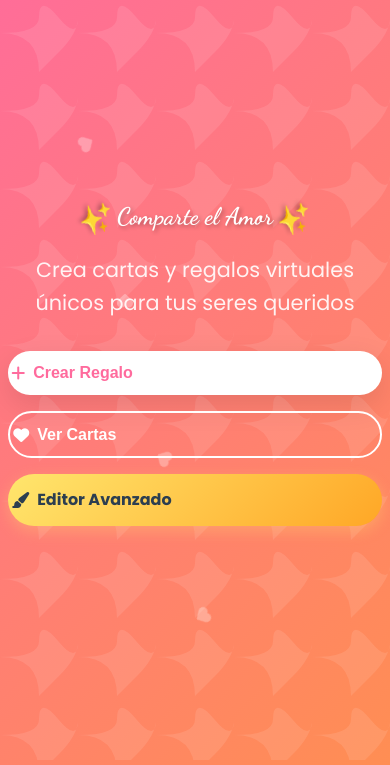
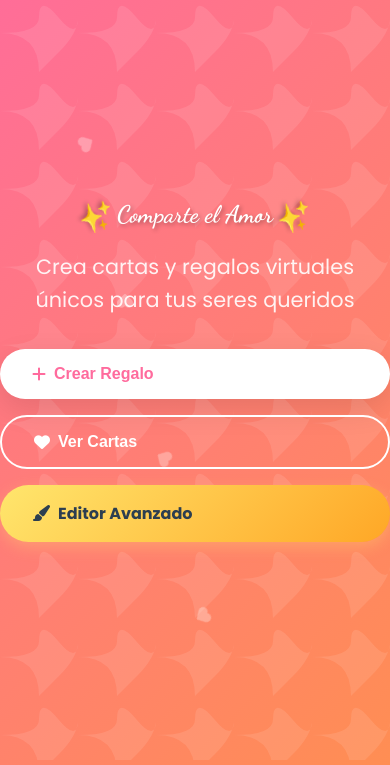
Before and after one commit to MaxYt15/GiftSpark, a website: page public/index.html in a window 390 px wide. Shown: the part 79-844 px from the top of the page. Drawn offline with Linux system fonts and the light colour scheme.

Commit message:
GiftS v1

```diff
--- a/public/cartas-styles.css
+++ b/public/cartas-styles.css
@@ -467,17 +467,20 @@ html, body {
 @media (max-width: 1024px) {
     .workspace {
         grid-template-columns: 1fr;
-        gap: 1rem;
-        padding: 1rem;
+        gap: 0;
+        padding: 0;
+        max-width: 100vw;
+        margin: 0;
         width: 100vw;
         min-width: 0;
+        box-sizing: border-box;
+    }
+    .preview-panel, .config-panel {
+        width: 100vw;
         max-width: 100vw;
-    }
-    .config-panel {
-        position: static;
-        width: 100vw;
-        min-width: 0;
-        max-width: 100vw;
+        margin: 0;
+        border-radius: 0;
+        box-sizing: border-box;
     }
 }
 
@@ -522,33 +525,42 @@ html, body {
     }
     .preview-panel,
     .config-panel {
-        padding: 1rem;
+        padding: 0.5rem 0.2rem;
         width: 100vw;
-        min-width: 0;
         max-width: 100vw;
+        margin: 0;
+        border-radius: 0;
         box-sizing: border-box;
     }
     .card-preview {
-        padding: 1rem;
+        padding: 0.5rem 0.2rem;
         width: 100vw;
+        max-width: 100vw;
         min-width: 0;
+        box-sizing: border-box;
+    }
+    .action-buttons {
+        width: 100vw;
         max-width: 100vw;
+        min-width: 0;
         box-sizing: border-box;
+        margin: 0;
+        padding: 0.5rem 0.2rem;
+    }
+    .btn, .btn-primary, .btn-secondary, .btn-danger, .btn-outline {
+        width: 100vw;
+        max-width: 100vw;
+        min-width: 0;
+        box-sizing: border-box;
+        margin: 0;
     }
     #drawing-canvas {
         width: 100vw !important;
+        max-width: 100vw !important;
         min-width: 0;
-        max-width: 100vw;
-        height: 200px !important;
         box-sizing: border-box;
-    }
-    .action-buttons {
-        flex-direction: column;
-        gap: 0.5rem;
-        width: 100vw;
-        min-width: 0;
-        max-width: 100vw;
-        box-sizing: border-box;
+        display: block;
+        margin: 0 auto 1rem auto;
     }
 }
 
@@ -563,18 +575,32 @@ html, body {
     .toolbar-section h3, .preview-panel h3, .config-panel h3 {
         font-size: 1rem;
     }
-    .btn, .btn-primary, .btn-secondary, .btn-danger, .btn-outline {
-        font-size: 1rem;
-        padding: 0.8rem 0.2rem;
-        width: 100vw;
-        min-width: 0;
-        max-width: 100vw;
-        box-sizing: border-box;
+    .preview-panel, .config-panel, .card-preview, .action-buttons, .btn, .btn-primary, .btn-secondary, .btn-danger, .btn-outline {
+        width: 100vw !important;
+        max-width: 100vw !important;
+        min-width: 0 !important;
+        box-sizing: border-box !important;
+        margin: 0 !important;
+        border-radius: 0 !important;
+        padding-left: 0.1rem !important;
+        padding-right: 0.1rem !important;
     }
-    .modal-content {
-        padding: 0.5rem;
-        width: 99vw;
-        max-width: 99vw;
+    .workspace {
+        padding: 0 !important;
+        gap: 0 !important;
+        width: 100vw !important;
+        max-width: 100vw !important;
+        min-width: 0 !important;
+        margin: 0 !important;
+        box-sizing: border-box !important;
+    }
+    #drawing-canvas {
+        width: 100vw !important;
+        max-width: 100vw !important;
+        min-width: 0 !important;
+        box-sizing: border-box !important;
+        display: block;
+        margin: 0 auto 1rem auto !important;
     }
 }
 
--- a/public/index.html
+++ b/public/index.html
@@ -252,7 +252,7 @@
             </div>
         </div>
         <div class="footer-bottom">
-            <p>&copy; 2024 GiftSpark. Hecho con ❤️ para compartir amor</p>
+            <p>&copy; 2025 GiftSpark. Hecho con ❤️ para compartir amor</p>
         </div>
     </footer>
 
--- a/public/styles.css
+++ b/public/styles.css
@@ -689,11 +689,21 @@ body {
 
 /* Responsive Design */
 @media (max-width: 768px) {
-    html, body {
-        width: 100vw;
-        min-width: 0;
-        max-width: 100vw;
-        overflow-x: hidden;
+    .hero, .categories, .create-section, .gifts-section, .cards-section, .create-container, .create-form, .create-tabs, .gifts-grid, .cards-grid, .footer-content, .footer, .modal-content {
+        width: 100vw !important;
+        max-width: 100vw !important;
+        min-width: 0 !important;
+        margin: 0 !important;
+        box-sizing: border-box !important;
+        padding-left: 0.1rem !important;
+        padding-right: 0.1rem !important;
+    }
+    .btn, .btn-primary, .btn-secondary, .btn-accent {
+        width: 100vw !important;
+        max-width: 100vw !important;
+        min-width: 0 !important;
+        box-sizing: border-box !important;
+        margin: 0 !important;
     }
     .header {
         height: 44px;
@@ -707,9 +717,6 @@ body {
     }
     .nav-links {
         gap: 0.7rem;
-    }
-    .hero, .categories, .create-section, .gifts-section, .cards-section {
-        padding-top: 44px;
     }
     .hero-title {
         font-size: 2.2rem;
@@ -727,24 +734,9 @@ body {
         gap: 1rem;
         padding: 0 0.5rem;
     }
-    .create-container {
-        padding: 0;
-        width: 100%;
-    }
-    .create-form, .create-tabs {
-        padding: 0.5rem;
-        width: 100%;
-    }
     .form-group input, .form-group select, .form-group textarea {
         font-size: 1rem;
         padding: 0.7rem;
-    }
-    .btn, .btn-primary, .btn-secondary, .btn-accent {
-        width: 100%;
-        font-size: 1.1rem;
-        padding: 1rem 0.5rem;
-        min-width: 0;
-        box-sizing: border-box;
     }
     .gifts-grid, .cards-grid {
         grid-template-columns: 1fr;
@@ -770,6 +762,22 @@ body {
 }
 
 @media (max-width: 480px) {
+    .hero, .categories, .create-section, .gifts-section, .cards-section, .create-container, .create-form, .create-tabs, .gifts-grid, .cards-grid, .footer-content, .footer, .modal-content {
+        width: 100vw !important;
+        max-width: 100vw !important;
+        min-width: 0 !important;
+        margin: 0 !important;
+        box-sizing: border-box !important;
+        padding-left: 0.1rem !important;
+        padding-right: 0.1rem !important;
+    }
+    .btn, .btn-primary, .btn-secondary, .btn-accent {
+        width: 100vw !important;
+        max-width: 100vw !important;
+        min-width: 0 !important;
+        box-sizing: border-box !important;
+        margin: 0 !important;
+    }
     .header {
         height: 38px;
         min-height: 38px;
@@ -780,18 +788,11 @@ body {
     .logo {
         font-size: 1rem;
     }
-    .hero, .categories, .create-section, .gifts-section, .cards-section {
-        padding-top: 38px;
-    }
     .hero-title {
         font-size: 1.5rem;
     }
     .section-title {
         font-size: 1.3rem;
-    }
-    .btn, .btn-primary, .btn-secondary, .btn-accent {
-        font-size: 1rem;
-        padding: 0.8rem 0.2rem;
     }
     .modal-content {
         padding: 0.5rem;
--- a/public/ver-carta-styles.css
+++ b/public/ver-carta-styles.css
@@ -330,60 +330,57 @@ html, body {
 }
 
 /* Responsive Design */
+@media (max-width: 1024px) {
+    .card-viewer-container, .card-viewer {
+        width: 100vw;
+        max-width: 100vw;
+        min-width: 0;
+        margin: 0;
+        border-radius: 0;
+        box-sizing: border-box;
+        padding: 0.5rem 0.2rem;
+    }
+}
 @media (max-width: 768px) {
-    html, body, .card-viewer-container, .card-viewer {
+    .card-viewer-container, .card-viewer {
         width: 100vw;
+        max-width: 100vw;
         min-width: 0;
-        max-width: 100vw;
-        overflow-x: hidden;
-    }
-    .header {
-        height: 44px;
-        min-height: 44px;
-    }
-    .card-viewer-container {
-        padding-top: 44px;
-    }
-    .card-header {
-        padding: 1.5rem;
-    }
-    .card-header h1 {
-        font-size: 2rem;
-    }
-    .card-meta {
-        flex-direction: column;
-        gap: 0.5rem;
-    }
-    .music-player {
-        flex-direction: column;
-        align-items: stretch;
-    }
-    .music-player audio {
-        min-width: auto;
+        margin: 0;
+        border-radius: 0;
+        box-sizing: border-box;
+        padding: 0.5rem 0.2rem;
     }
     .card-content {
-        padding: 1.5rem;
+        padding: 0.5rem 0.2rem;
     }
     .card-actions {
-        padding: 1.5rem;
-        flex-direction: column;
         width: 100vw;
+        max-width: 100vw;
         min-width: 0;
-        max-width: 100vw;
         box-sizing: border-box;
+        margin: 0;
+        padding: 0.5rem 0.2rem;
     }
     .btn {
         width: 100vw;
+        max-width: 100vw;
         min-width: 0;
-        max-width: 100vw;
-        justify-content: center;
-        font-size: 1.1rem;
-        padding: 1rem 0.5rem;
         box-sizing: border-box;
+        margin: 0;
     }
 }
-
 @media (max-width: 480px) {
+    .card-viewer-container, .card-viewer, .card-content, .card-actions, .btn {
+        width: 100vw !important;
+        max-width: 100vw !important;
+        min-width: 0 !important;
+        box-sizing: border-box !important;
+        margin: 0 !important;
+        border-radius: 0 !important;
+        padding-left: 0.1rem !important;
+        padding-right: 0.1rem !important;
+    }
     .card-header h1 {
         font-size: 1.3rem;
     }
```
